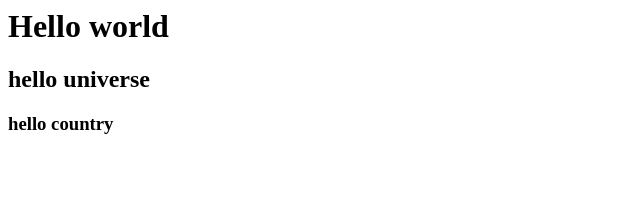
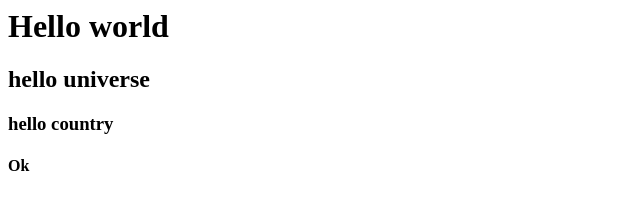
Before and after one commit to async-avi/demoRepo, a plain HTML site: page index.html in a window 1280 px wide. Shown: the full height of the page, 0-640 px from the left. Drawn offline with Linux system fonts and the light colour scheme.

Commit message:
Added line 4

```diff
--- a/index.html
+++ b/index.html
@@ -1,3 +1,4 @@
 <h1>Hello world</h1>
 <h2>hello universe</h2>
 <h3>hello country</h3>
+<h4>Ok</h4>
```
